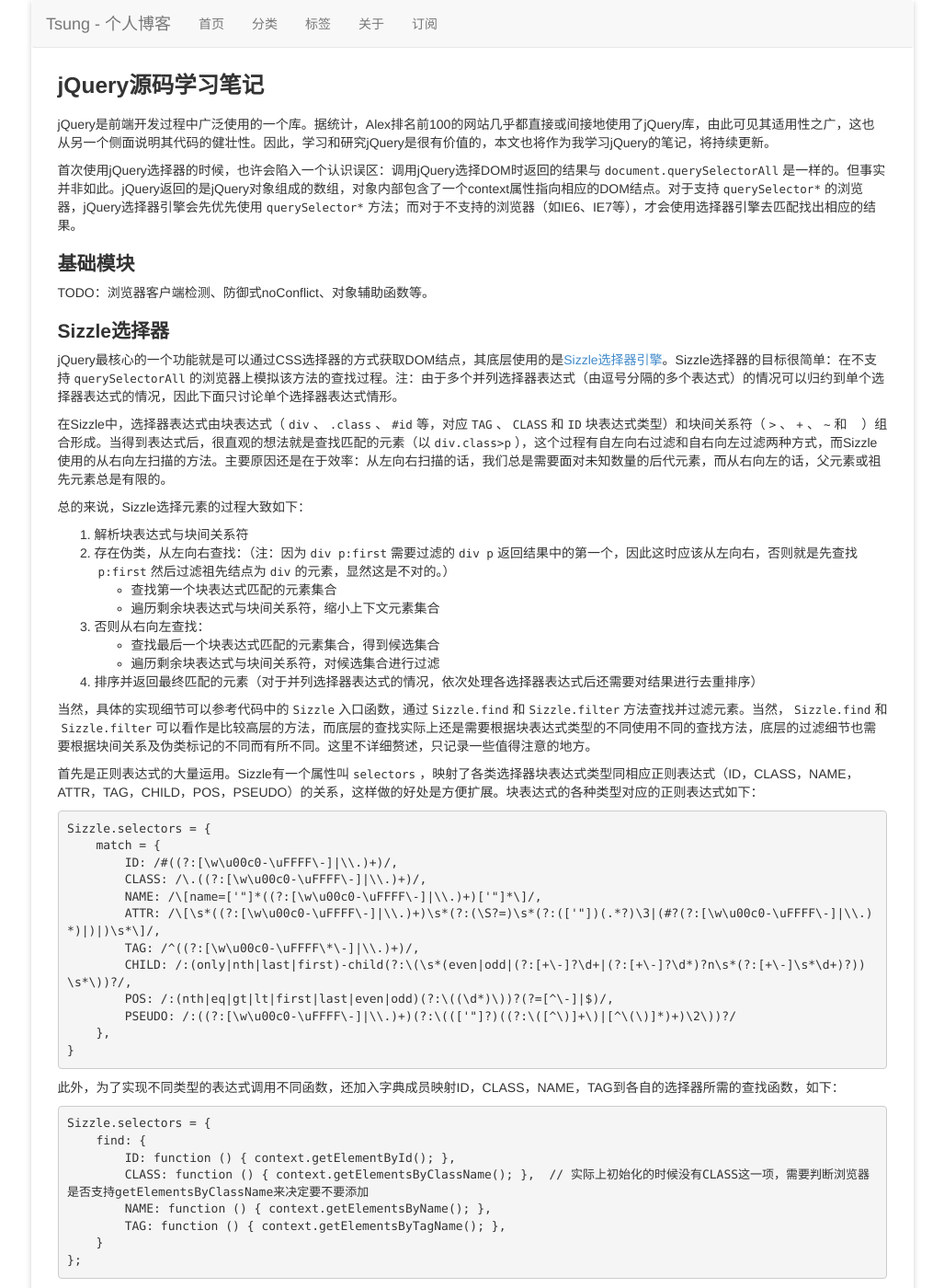
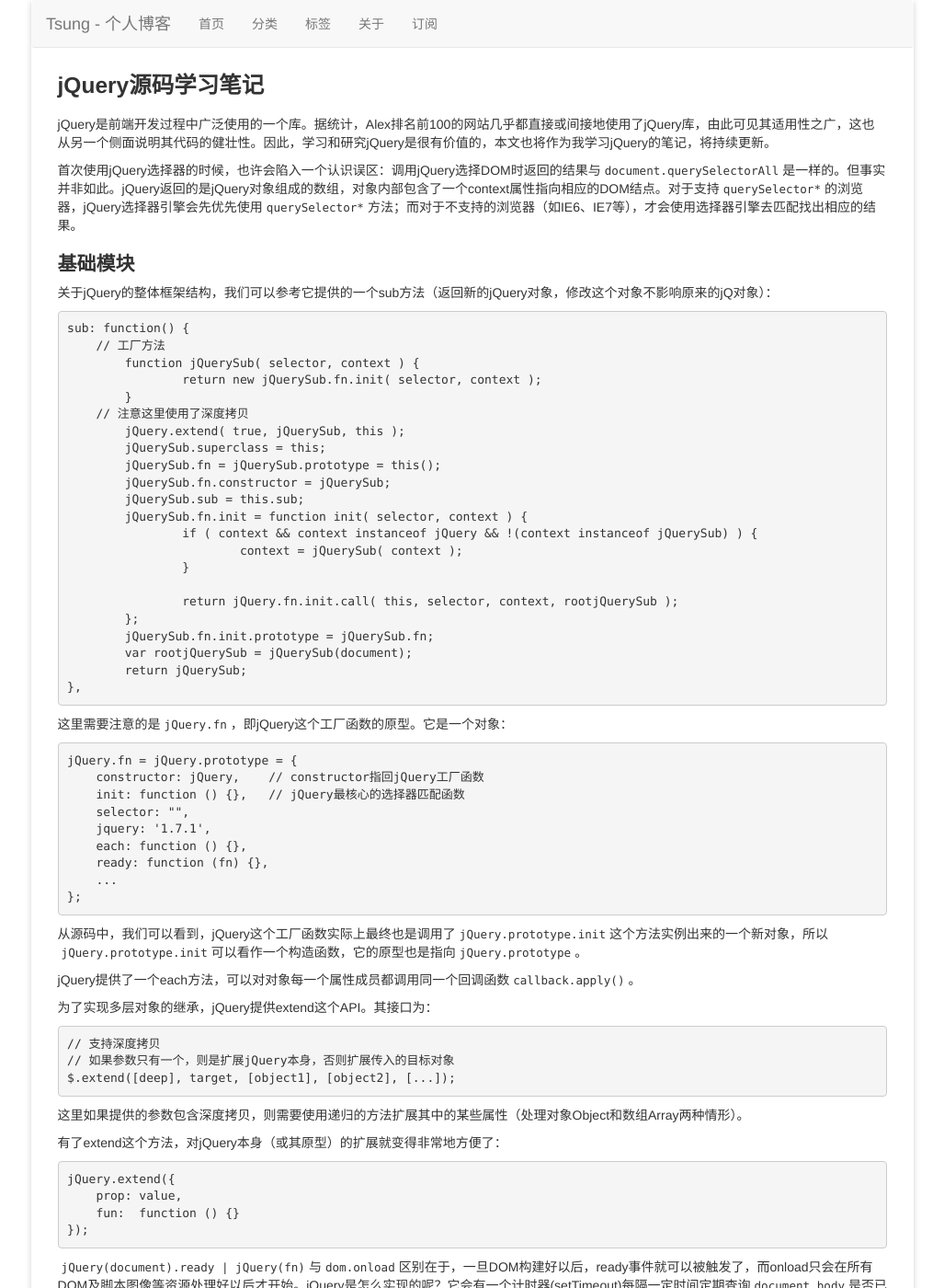
Before and after one commit to JiaxiangZheng/octman, a Jekyll site: the page built from notes/jquery.md, in a window 1280 px wide and 1400 px high. Shown: the whole window at 92% size, without its empty margins (126-1153 px from the left). Built offline with Jekyll 4.4.1, drawn with Linux system fonts in a browser that asks for light colours; comment, search, counter and statistics services are not loaded; some of the changed text lies outside the part shown.

Commit message:
add node and jquery contentes

```diff
--- a/notes/jquery.md
+++ b/notes/jquery.md
@@ -12,7 +12,72 @@
 
 ## 基础模块
 
-TODO：浏览器客户端检测、防御式noConflict、对象辅助函数等。
+关于jQuery的整体框架结构，我们可以参考它提供的一个sub方法（返回新的jQuery对象，修改这个对象不影响原来的jQ对象）：
+
+	sub: function() {
+        // 工厂方法
+		function jQuerySub( selector, context ) {
+			return new jQuerySub.fn.init( selector, context );
+		}
+        // 注意这里使用了深度拷贝
+		jQuery.extend( true, jQuerySub, this );
+		jQuerySub.superclass = this;
+		jQuerySub.fn = jQuerySub.prototype = this();
+		jQuerySub.fn.constructor = jQuerySub;
+		jQuerySub.sub = this.sub;
+		jQuerySub.fn.init = function init( selector, context ) {
+			if ( context && context instanceof jQuery && !(context instanceof jQuerySub) ) {
+				context = jQuerySub( context );
+			}
+
+			return jQuery.fn.init.call( this, selector, context, rootjQuerySub );
+		};
+		jQuerySub.fn.init.prototype = jQuerySub.fn;
+		var rootjQuerySub = jQuerySub(document);
+		return jQuerySub;
+	},
+
+这里需要注意的是`jQuery.fn`，即jQuery这个工厂函数的原型。它是一个对象：
+
+    jQuery.fn = jQuery.prototype = {
+        constructor: jQuery,    // constructor指回jQuery工厂函数
+        init: function () {},   // jQuery最核心的选择器匹配函数
+        selector: "",
+        jquery: '1.7.1',
+        each: function () {},
+        ready: function (fn) {},
+        ...
+    };
+
+从源码中，我们可以看到，jQuery这个工厂函数实际上最终也是调用了`jQuery.prototype.init`这个方法实例出来的一个新对象，所以`jQuery.prototype.init`可以看作一个构造函数，它的原型也是指向`jQuery.prototype`。
+
+jQuery提供了一个each方法，可以对对象每一个属性成员都调用同一个回调函数`callback.apply()`。
+
+为了实现多层对象的继承，jQuery提供extend这个API。其接口为：
+
+    // 支持深度拷贝
+    // 如果参数只有一个，则是扩展jQuery本身，否则扩展传入的目标对象
+    $.extend([deep], target, [object1], [object2], [...]);
+
+这里如果提供的参数包含深度拷贝，则需要使用递归的方法扩展其中的某些属性（处理对象Object和数组Array两种情形）。
+
+有了extend这个方法，对jQuery本身（或其原型）的扩展就变得非常地方便了：
+
+    jQuery.extend({
+        prop: value,
+        fun:  function () {}
+    });
+
+`jQuery(document).ready | jQuery(fn)`与`dom.onload`区别在于，一旦DOM构建好以后，ready事件就可以被触发了，而onload只会在所有DOM及脚本图像等资源处理好以后才开始。jQuery是怎么实现的呢？它会有一个计时器(setTimeout)每隔一定时间定期查询`document.body`是否已经构建完成，完成的时候就会触发相应的回调队列（见后节），这个回调队列的创建由bindReady方法构建。
+
+此外，为了确定浏览器的版本信息，jQuery使用了正则表达式进行处理以匹配出合适的浏览器内核名称、版本等相关信息。PS：对`navigator.userAgent`字符串进行解析就可以获得这些信息。
+
+## 属性操作
+
+jQuery的属性操作包括HTML属性操作（attr）、DOM属性操作（prop）、CSS操作（class）和值操作（val）。总体上说，`jQuery.prototype`和`jQuery`都包含了同名的各操作方法，但它们之间的关系是（以attr为例）：`jQuery.fn.attr`里会通过`jQuey.access`方法作一定的检查，而后再调用到`jQuery.attr`处理具体的问题。所以本质上，主要的实现是在jQuery相关的方法中。
+
+**TODO: jQuery.attr和jQuery.prop的实现及jQuery.access方法**。
+
 
 ## Sizzle选择器
 
@@ -137,6 +202,10 @@
 
 以上就是异步队列模块的全部内容。
 
+## 数据缓存
+
+## 队列模块
+
 ## 事件系统
 
 ## 异步请求
```
Also changed, not shown: _posts/2014/2014-11-27-node-stream.md (added, +94 -0 lines).
